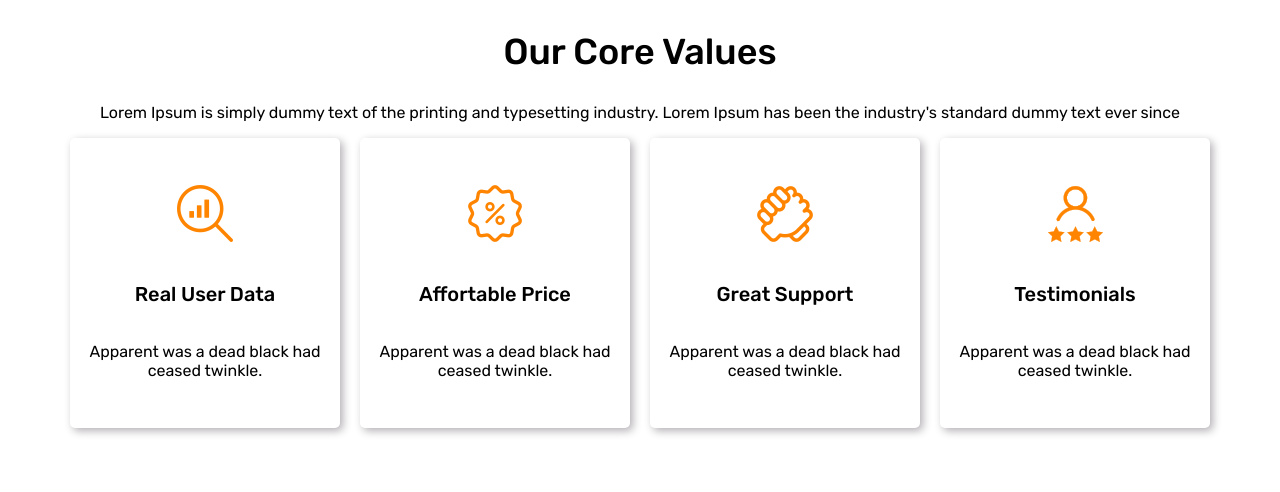
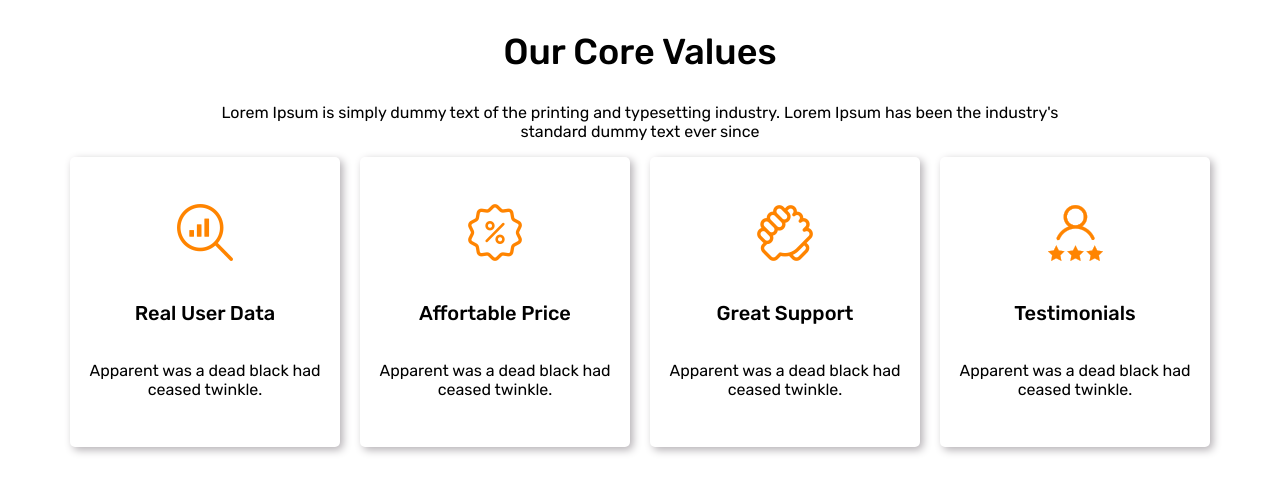
Before and after one commit to LisaDevoghelaere/responsive-cas1, a plain HTML site: page index.html in a window 1280 px wide. Drawn offline with Linux system fonts and the light colour scheme.

Commit message:
update header
ajout de max-width et margin au header

```diff
--- a/style.css
+++ b/style.css
@@ -23,7 +23,11 @@ p
     max-width: 1200px;
     margin: auto;
 }
-
+header
+{
+    width : 70%;
+    margin : auto;
+}
 .flex-section
 {
     display: flex;
```
